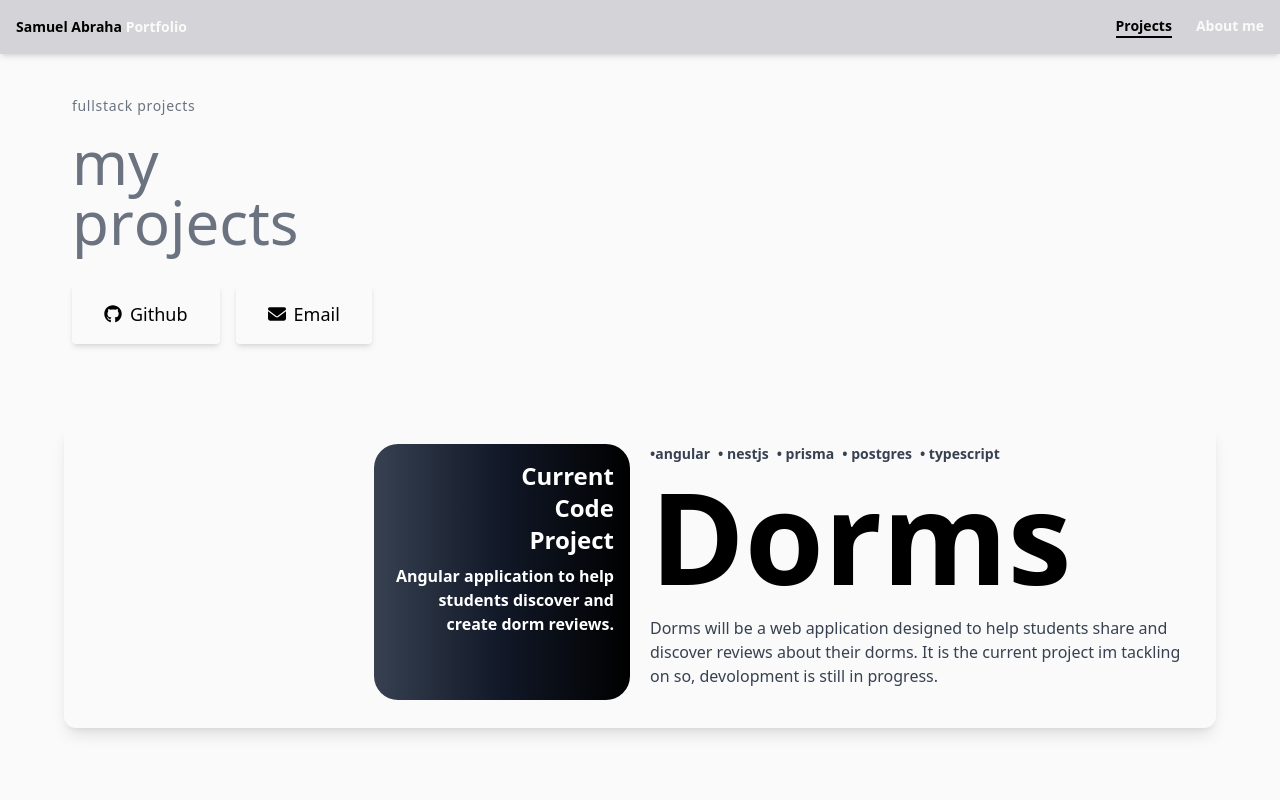
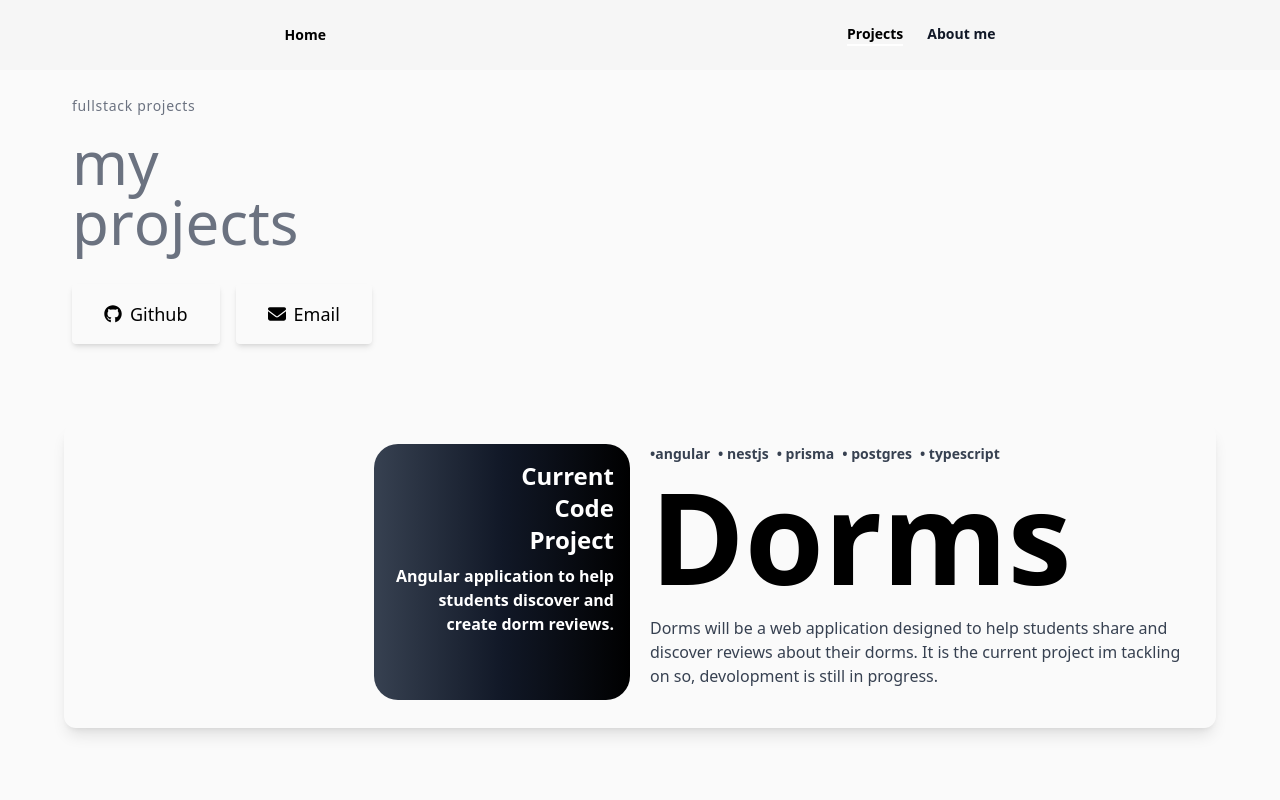
Before and after one commit to sam-abraha/portfolio, a React (Vite) app in the folder my-portfolio/: page / in a window 1280 px wide. Shown: the top 800 px of the page. Built offline with nearby package versions, Linux system fonts and the light colour scheme.

Commit message:
feat(components): update font, background color and NavLink in Header

```diff
--- a/my-portfolio/src/components/Header.jsx
+++ b/my-portfolio/src/components/Header.jsx
@@ -3,16 +3,16 @@ import { NavLink } from "react-router-dom";
 
 export default function Header() {
     return (
-        <header className="bg-zinc-300 fixed top-0 left-0 right-0 z-50 p-4 shadow-md text-sm">
-            <div className="container mx-auto flex justify-between items-center">
+        <header className="bg-primary fixed top-0 left-0 right-0 mb-4 z-50 p-6 text-sm font-sans">
+            <div className="container mx-auto flex justify-around items-center">
                 <NavLink to="/" className="text-black font-semibold">
-                    Samuel Abraha <span className="text-stone">Portfolio</span>
+                    Home
                 </NavLink>
                 <nav className="flex space-x-6">
                     <NavLink
                         to="/"
                         className={({ isActive }) =>
-                            isActive ? "text-black border-b-2 border-black font-semibold" : "text-stone font-semibold"
+                            isActive ? "text-black border-b-2 border-white font-semibold" : "text-gray-900 font-semibold"
                         }
                     >
                         Projects
@@ -20,7 +20,7 @@ export default function Header() {
                     <NavLink
                         to="/aboutme"
                         className={({ isActive }) =>
-                            isActive ? "text-black border-b-2 border-black hover:bg-coolgrey font-semibold" : "text-stone font-semibold"
+                            isActive ? "text-gray-900 border-b-2 border-white font-semibold" : "text-gray-900 font-semibold"
                         }
                     >
                         About me
```
